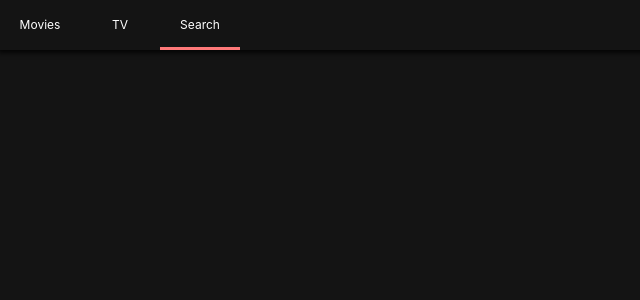
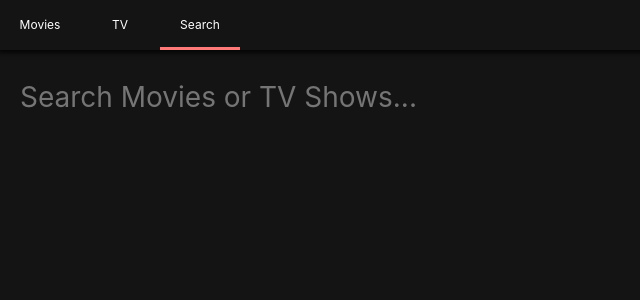
Before and after one commit to alleyful/nomflix, a React (Create React App) app: page /search in a window 1280 px wide. Shown: the top 300 px of the page, without its empty margins (0-640 px from the left). Built offline with nearby package versions, Linux system fonts and the light colour scheme; no server answers.

Commit message:
[Presenter] - #6.3 SearchPresenter Component

```diff
--- a/src/Routes/Search/SearchContainer.js
+++ b/src/Routes/Search/SearchContainer.js
@@ -6,15 +6,25 @@
 	state = {
 		movieResults: null,
 		tvResults: null,
-		searchTerm: 'code',
+		searchTerm: '',
 		error: null,
 		loading: false
 	};
 
-	handleSubmit = () => {
+	handleSubmit = event => {
+		event.preventDefault();
+
 		const { searchTerm } = this.state;
 
 		searchTerm !== '' && this.searchByTerm();
+	};
+
+	updateTerm = event => {
+		const { target: { value } } = event;
+
+		this.setState({
+			searchTerm: value
+		})
 	};
 
 	searchByTerm = async () => {
@@ -39,10 +49,6 @@
 		}
 	};
 
-	componentDidMount() {
-		this.handleSubmit();
-	}
-
 	render() {
 		const { movieResults, tvResults, searchTerm, error, loading } = this.state;
 
@@ -54,6 +60,7 @@
 				error={error}
 				loading={loading}
 				handleSubmit={this.handleSubmit}
+				updateTerm={this.updateTerm}
 			/>
 		)
 	}
--- a/src/Routes/Search/SearchPresenter.js
+++ b/src/Routes/Search/SearchPresenter.js
@@ -1,6 +1,22 @@
 import React from 'react';
 import PropTypes from 'prop-types';
 import styled from 'styled-components';
+import Loader from 'Components/Loader';
+import Section from "Components/Section";
+
+const Container = styled.div`
+	padding: 0 20px;
+`;
+
+const Form = styled.form`
+	margin-bottom: 50px;
+`;
+
+const Input = styled.input`
+	all: unset;
+	font-size: 28px;
+	width: 100%;
+`;
 
 const SearchPresenter = ({
  movieResults,
@@ -8,8 +24,33 @@
  searchTerm,
  loading,
  error,
- handleSubmit
-}) => null;
+ handleSubmit,
+ updateTerm
+}) => (
+	<Container>
+		<Form onSubmit={handleSubmit}>
+			<Input placeholder="Search Movies or TV Shows..."
+			       value={searchTerm}
+			       onChange={updateTerm}/>
+		</Form>
+
+		{loading ? <Loader /> : (
+			<>
+				{movieResults && movieResults.length > 0 && (
+					<Section title="Movie Results">
+						{movieResults.map(movie => (<span key={movie.id}>{movie.title}</span>))}
+					</Section>
+				)}
+
+				{tvResults && tvResults.length > 0 && (
+					<Section title="TV Results">
+						{tvResults.map(show => (<span key={show.id}>{show.name}</span>))}
+					</Section>
+				)}
+			</>
+		)}
+	</Container>
+);
 
 SearchPresenter.propTypes = {
 	movieResults: PropTypes.array,
@@ -17,7 +58,8 @@
 	searchTerm: PropTypes.string,
 	loading: PropTypes.bool.isRequired,
 	error: PropTypes.string,
-	handleSubmit: PropTypes.func.isRequired
+	handleSubmit: PropTypes.func.isRequired,
+	updateTerm: PropTypes.func.isRequired
 };
 
 export default SearchPresenter;
--- a/src/Routes/TV/TVPresenter.js
+++ b/src/Routes/TV/TVPresenter.js
@@ -4,7 +4,9 @@
 import Section from 'Components/Section';
 import Loader from 'Components/Loader';
 
-const Container = styled.div``;
+const Container = styled.div`
+	padding: 0 20px;
+`;
 
 const TVPresenter = ({ topRated, popular, airingToday, loading, error }) => loading ? <Loader/> : (
 	<Container>
```
